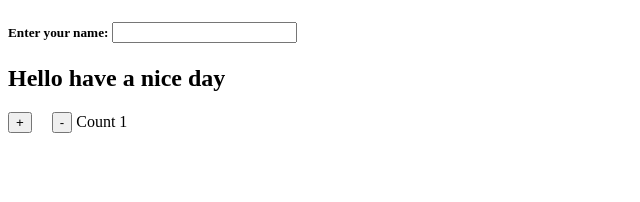
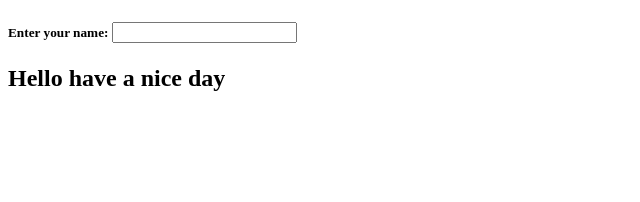
Before and after one commit to AniketGirhe/AngularLearning, an Angular app: page / in a window 1280 px wide. Shown: the top 202 px of the page, without its empty margins (0-640 px from the left). Built offline with nearby package versions, Linux system fonts and the light colour scheme.

Commit message:
count function is removed

```diff
--- a/src/app/app.component.html
+++ b/src/app/app.component.html
@@ -1,7 +1,4 @@
 <div>
-<h5>Enter your name: <input type="text" id="name" [(ngModel)]="name"/></h5>
-<h2>Hello {{name | uppercase}} have a nice day</h2>
-<button name="plus" (click)="setCount('plus')">+</button> &nbsp; &nbsp;
-<button name="minus" (click)="setCount('minus')">-</button>
-Count {{count}}
+    <h5>Enter your name: <input type="text" id="name" [(ngModel)]="name" /></h5>
+    <h2>Hello {{name | uppercase}} have a nice day</h2>
 </div>
--- a/src/app/app.component.ts
+++ b/src/app/app.component.ts
@@ -7,13 +7,4 @@ import { Component } from '@angular/core';
 })
 export class AppComponent {
   name = '';
-  count=1;
-
-  setCount(method:string){
-    if(method=="plus" && this.count<10){
-      this.count=this.count+1
-    }else if(method=="minus" && this.count>1){
-      this.count=this.count-1
-    }
-  }
 }
```
